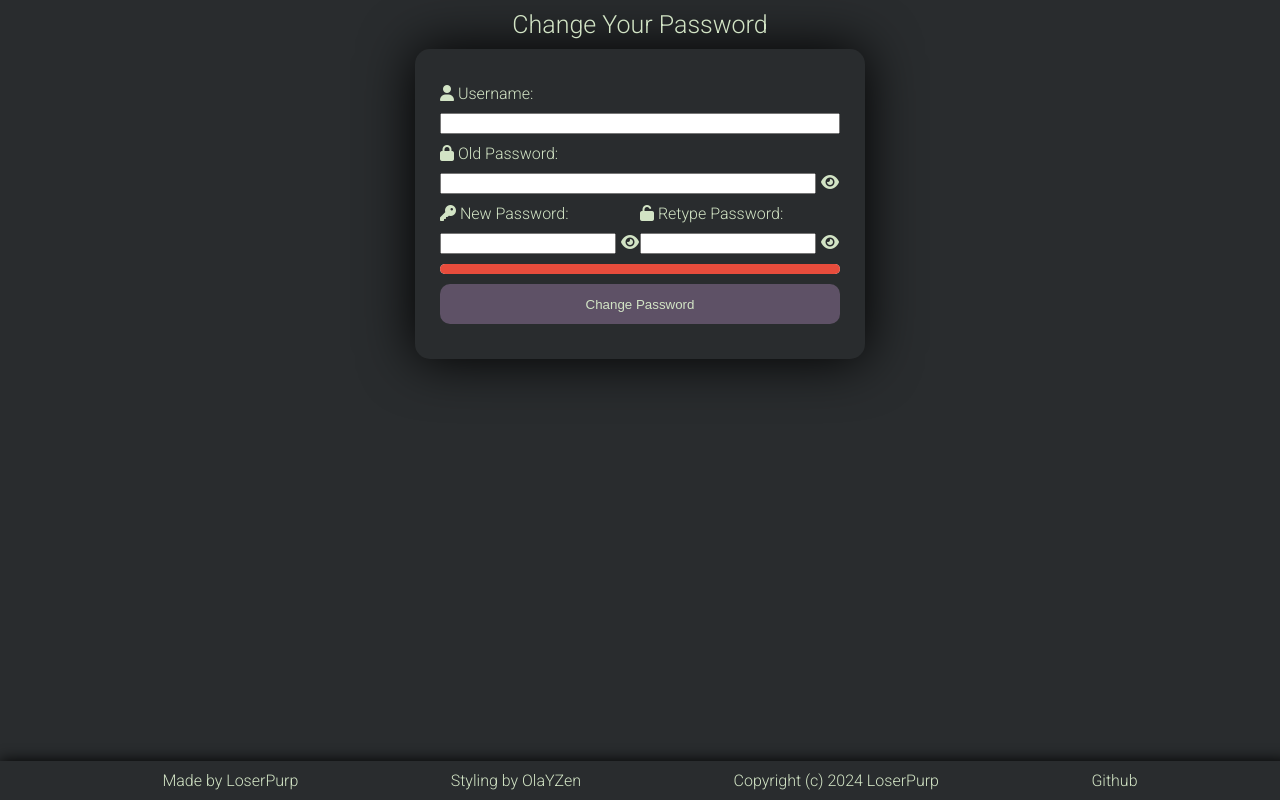
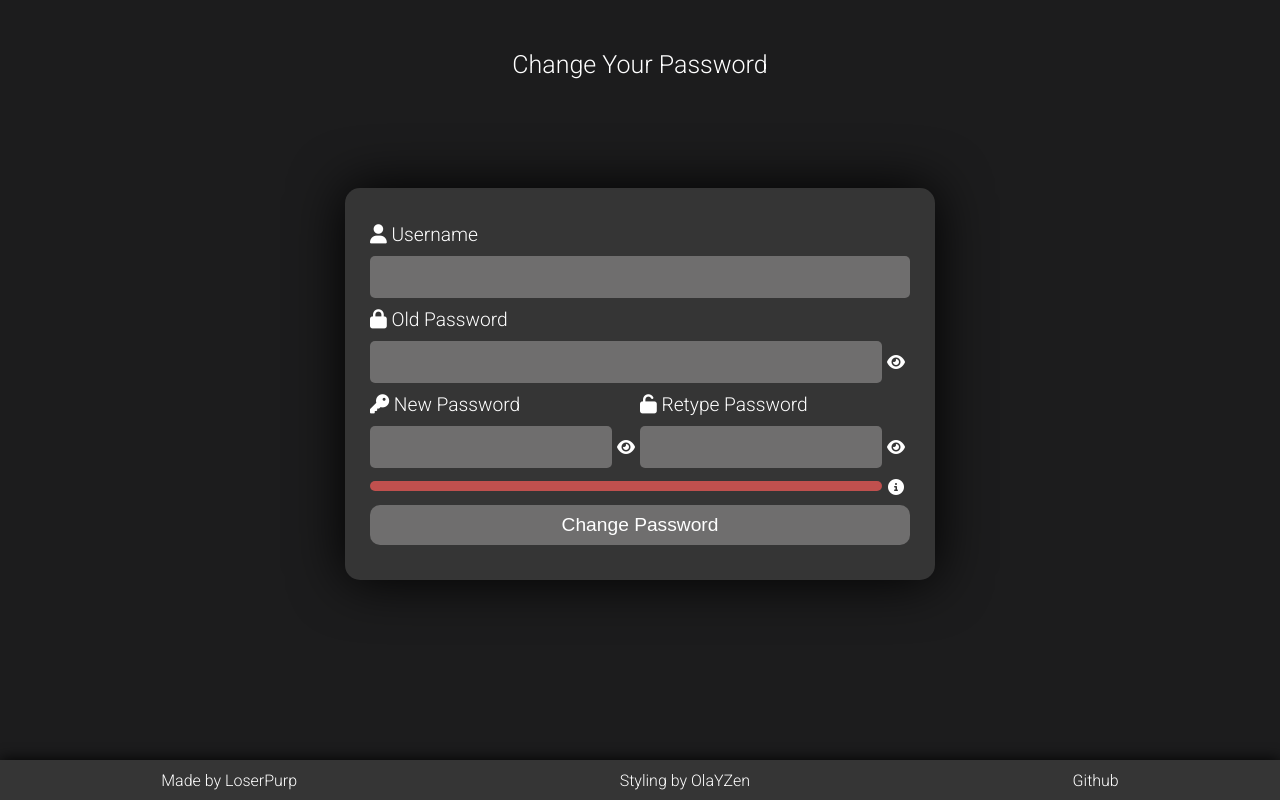
Before and after one commit to LoserPurp/user-password-changer, a Flask app: page / in a window 1280 px wide. Run offline with Flask 3, Linux system fonts and the light colour scheme; some libraries are stand-ins or nearby versions.

Commit message:
UI changes, fixed password strength indicator
Version 2.4

```diff
--- a/app.py
+++ b/app.py
@@ -36,6 +36,12 @@ def change_password(username, old_password, new_password):
         print(f"An error occurred: {e}")
         return False
 
+@app.before_request
+def before_request():
+    if request.endpoint and request.endpoint != 'static':
+        # Clear session on each request, excluding static files
+        session.clear()
+
 
 @app.route('/', methods=['GET', 'POST'])
 def index():
@@ -54,12 +60,13 @@ def index():
         else:
             flash('Incorrect password or user is not available to change password. Contact the server admin if you believe this is an error!', 'error')
 
+    # session.clear()
+
     return render_template('index.html')
 
 if __name__ == "__main__":
     app.run(debug=True, host="0.0.0.0", port="7234")  #Do not use in production, only for debugging
 
-
     # For use in production
     # from waitress import serve
     # serve(app, host="0.0.0.0", port=7234)
--- a/static/script.js
+++ b/static/script.js
@@ -11,17 +11,20 @@ repeatPasswordInput.addEventListener('input', checkPassword);
 
 function checkPassword() {
   const newPassword = newPasswordInput.value;
+  const repeatPassword = repeatPasswordInput.value;
 
   const strength = calculatePasswordStrength(newPassword);
 
   updateStrengthIndicator(strength);
 
-  if (newPassword === repeatPassword && newPassword !== '' && repeatPassword !== '' && calculatePasswordStrength(password) == 'strong') {
-    // submitButton.removeAttribute('disabled');
+  if ((strength == 'strong' || strength == 'high') && newPassword == repeatPassword)  {
+    submitButton.removeAttribute('disabled');
     submitButton.classList.add('buttonChangeEnabled');
+    return true;
   } else {
-    // submitButton.setAttribute('disabled', 'disabled');
+    submitButton.setAttribute('disabled', 'disabled');
     submitButton.classList.remove('buttonChangeEnabled');
+    return false;
   }
 }
 
@@ -74,3 +77,11 @@ function togglePassword(input) {
     showPasswordIcon.classList.add('fa-eye');
   }
 }
+
+function submitForm() {
+  var frm = document.getElementsByName('formContainer')[0];
+  frm.submit(); // Submit the form
+  frm.reset();  // Reset all form data
+
+  return false; // Prevent page refresh
+}
--- a/static/styles.css
+++ b/static/styles.css
@@ -1,11 +1,38 @@
 :root{
-    --primary-color: #292c2e;
+    /* Old color scheme */
+
+    /* --primary-color: #292c2e;
     --secondary-color: #292c2e;
-    --tertiary-color: #48435C;
+    --tertiary-color: #494949;
+
     --text-color: #d2e4c5;
-    --disabled-ok-button-color: #5e5166;
+    --reverse-text-color: black;
+
     --ok-button-color: #603F8B;
     --ok-button-hover-color: #3d245f;
+
+    --weak-password-indicator: #e74c3c;
+    --medium-password-indicator: #fd7340;
+    --high-password-indicator: #f39c12;
+    --strong-password-indicator: #2ecc71; */
+
+
+    /* New color scheme. Modified from https://stats.purplexity.no/ */
+
+    --primary-color: #1c1c1d;
+    --secondary-color: #353535;
+    --tertiary-color: #6f6e6e;
+
+    --text-color: white;
+    --reverse-text-color: black;
+
+    --ok-button-color: #6f6e6e;
+    --ok-button-hover-color: #9bbb58;
+
+    --weak-password-indicator: #c0504e;
+    --medium-password-indicator: #fd7340;
+    --high-password-indicator: #bf8f19;
+    --strong-password-indicator: #9bbb58;
 
 }
 
@@ -15,24 +42,30 @@ html, body {
     background: var(--primary-color) !important;
     color: var(--text-color) !important;
     font-family: 'Roboto', sans-serif;
+    height: calc(100% - 20px);
+    top: 0;
+    position: relative;
 }
 p, .buttonChange {
     margin: 10px 0 10px 0;
+    font-size: larger;
 }
 
 .formContainer {
     display: flex;
     flex-direction: column;
     align-items: center;
+    height: calc(100% - 151px);
+    justify-content: center;
 }
 
 .formComposer {
     /* box-shadow: black 0px 0px 15px; */
-    box-shadow: black 0px 0px 54px;
+    box-shadow: var(--reverse-text-color) 0px 0px 54px;
     background: var(--secondary-color);
     display: grid;
     width: 45vw;
-    max-width: 400px;
+    max-width: 540px;
     min-width: 170px;
     padding: 25px;
     border-radius: 15px;
@@ -43,10 +76,12 @@ p, .buttonChange {
     font-size: 25px;
     z-index: 5;
     position: relative;
+    margin: 0;
+    padding: 50px 0 0 0;
 }
 
 .buttonChange {
-    background-color: var(--disabled-ok-button-color);
+    background-color: var(--ok-button-color);
     height: 40px;
     color: var(--text-color);
     border: 0;
@@ -54,7 +89,13 @@ p, .buttonChange {
     transition: background-color .2s;
 }
 
-.buttonChangeEnabled {
+.buttonChange:hover {
+    background-color: var(--ok-button-hover-color);
+    color: var(--text-color);
+    transition: background-color .2s;
+}
+
+/* .buttonChangeEnabled {
     background-color: var(--ok-button-color);
     color: var(--text-color);
     transition: background-color .2s;
@@ -64,18 +105,28 @@ p, .buttonChange {
     background-color: var(--ok-button-hover-color);
     color: var(--text-color);
     transition: background-color .2s;
-}
+} */
 
 footer {
     position: fixed;
     bottom: 0;
     background: var(--secondary-color);
     width: 100%;
-    padding-left: 10px;
-    box-shadow: black 0px 0px 15px;
+    /* padding-left: 10px; */
+    box-shadow: var(--reverse-text-color) 0px 0px 15px;
     display: flex;
-    justify-content: space-between;
+    justify-content: space-around;
     align-items: center;
+    height: 40px;
+}
+
+input{
+    color: var(--text-color);
+    background: var(--tertiary-color);
+    border: 0;
+    border-radius: 5px;
+    height: 40px;
+    font-size: 20px;
 }
 
 ul.messages {
@@ -90,31 +141,36 @@ ul.messages {
 
 #passwordStrength {
     width: 100%;
-    height: 10px;
-    background-color: #eee;
+    height: 17px;
+    background-color: transparent;
     margin-top: 10px;
     border-radius: 25px;
+    display: flex;
+    flex-direction: row;
+    justify-content: space-between;
 }
 
 #strengthIndicator {
-    height: 100%;
-    background-color: #e74c3c;
+    height: 10px;
+    background-color: var(--weak-password-indicator);
     border-radius: 25px;
     transition: background-color .4s;
+    width: calc(100% - 28px);
+    align-self: center;
 }
 
 .weak {
-    background-color: #e74c3c !important;
+    background-color: var(--weak-password-indicator) !important;
 }
 
 .medium {
-    background-color: #fd7340 !important;
+    background-color: var(--medium-password-indicator) !important;
 }
 .high {
-    background-color: #f39c12 !important;
+    background-color: var(--high-password-indicator) !important;
 }
 .strong {
-    background-color: #2ecc71 !important;
+    background-color: var(--strong-password-indicator) !important;
 }
 
 
@@ -133,9 +189,68 @@ a {
 }
 
 .info {
-    color: lightgreen;
+    color: var(--strong-password-indicator);
 }
 
 .error {
-    color: lightcoral;
+    color: var(--weak-password-indicator);
 }
+
+.tooltip {
+    position: relative;
+    display: inline-block;
+    /* border-bottom: 1px dotted black; */
+    right: 6px;
+  }
+
+  .tooltip .tooltiptext {
+    visibility: hidden;
+    width: 120px;
+    background-color: var(--primary-color);
+    color: var(--text-color);
+    text-align: center;
+    border-radius: 6px;
+    padding: 5px 0;
+    position: absolute;
+    z-index: 1;
+    bottom: 125%;
+    left: 50%;
+    margin-left: -60px;
+    opacity: 0;
+    transition: opacity 0.3s;
+    font-size: 15px;
+  }
+
+  .tooltip .tooltiptext::after {
+    content: "";
+    position: absolute;
+    top: 100%;
+    left: 50%;
+    margin-left: -5px;
+    border-width: 5px;
+    border-style: solid;
+    border-color: var(--primary-color) transparent transparent transparent;
+  }
+
+  .tooltip:hover .tooltiptext {
+    visibility: visible;
+    opacity: 1;
+  }
+
+@media (max-width: 800px){
+    .formComposer {
+        width: 100%;
+        max-width: calc(100vw - 100px);
+    }
+    .passwordContainer {
+        flex-direction: column;
+    }
+    footer {
+        align-items: center;
+        flex-wrap: wrap;
+        justify-content: space-around;
+    }
+    p, .buttonChange {
+        font-size: auto;
+    }
+}
--- a/templates/index.html
+++ b/templates/index.html
@@ -11,10 +11,10 @@
 <body>
     <p class="title">Change Your Password</p>
     <div class="formContainer">
-        <form class="formComposer" method="post">
-            <p><i class="fa-solid fa-user"></i> Username:</p>
+        <form id="formContainer" class="formComposer" autocomplete="off" method="post">
+            <p><i class="fa-solid fa-user"></i> Username</p>
             <input type="text" name="username" required>
-            <p><i class="fa-solid fa-lock"></i> Old Password:</p>
+            <p><i class="fa-solid fa-lock"></i> Old Password</p>
 
             <div class="passwordOldPassword">
                 <input type="password" id="oldPassword" name="old_password" required>
@@ -24,13 +24,13 @@
             <div class="passwordContainer">
 
                 <div class="passwordNewPassword">
-                    <p><i class="fa-solid fa-key"></i> New Password:</p>
+                    <p><i class="fa-solid fa-key"></i> New Password</p>
                     <input type="password" id="newPassword" name="new_password" required>
                     <i id="newPasswordshowPassword" class="fas fa-eye" onmousedown="togglePassword('newPassword')"></i>
                 </div>
 
                 <div class="passwordRetypePassword">
-                    <p><i class="fa-solid fa-unlock"></i> Retype Password:</p>
+                    <p><i class="fa-solid fa-unlock"></i> Retype Password</p>
                     <input type="password" id="repeatPassword" name="repeat_password" required>
                     <i id="repeatPasswordshowPassword" class="fas fa-eye" onmousedown="togglePassword('repeatPassword')"></i>
                 </div>
@@ -38,8 +38,11 @@
 
             <div id="passwordStrength">
                 <div id="strengthIndicator"></div>
+                <div class="tooltip"><i class="fa-solid fa-circle-info"></i>
+                    <span class="tooltiptext">Lorem Ipsum</span>
+                  </div>
               </div>
-                <button class="buttonChange" id="submitButton" type="submit" >Change Password</button> <!--- disabled -->
+                <button class="buttonChange" id="submitButton" onclick="submitForm()" disabled>Change Password</button>
         </form>
     </div>
     {% with messages = get_flashed_messages(with_categories=true) %}
@@ -50,12 +53,9 @@
         {% endfor %}
     {% endwith %}
     <footer>
-        <p></p>
-        <p>Made by LoserPurp</p>
-        <p>Styling by OlaYZen</p>
-        <a id="CC" href="https://github.com/LoserPurp/user-password-changer/blob/main/LICENSE" target="_blank">Copyright (c) 2024 LoserPurp</a>
-        <a id="githubLink" href="https://github.com/LoserPurp/user-password-changer" target="_blank">Github</a>
-        <p></p>
+        <a href="https://github.com/LoserPurp" target="_blank">Made by LoserPurp</a>
+        <a href="https://github.com/OlaYZen" target="_blank">Styling by OlaYZen</a>
+        <a href="https://github.com/LoserPurp/user-password-changer" target="_blank">Github</a>
     </footer>
 
 </body>
```
